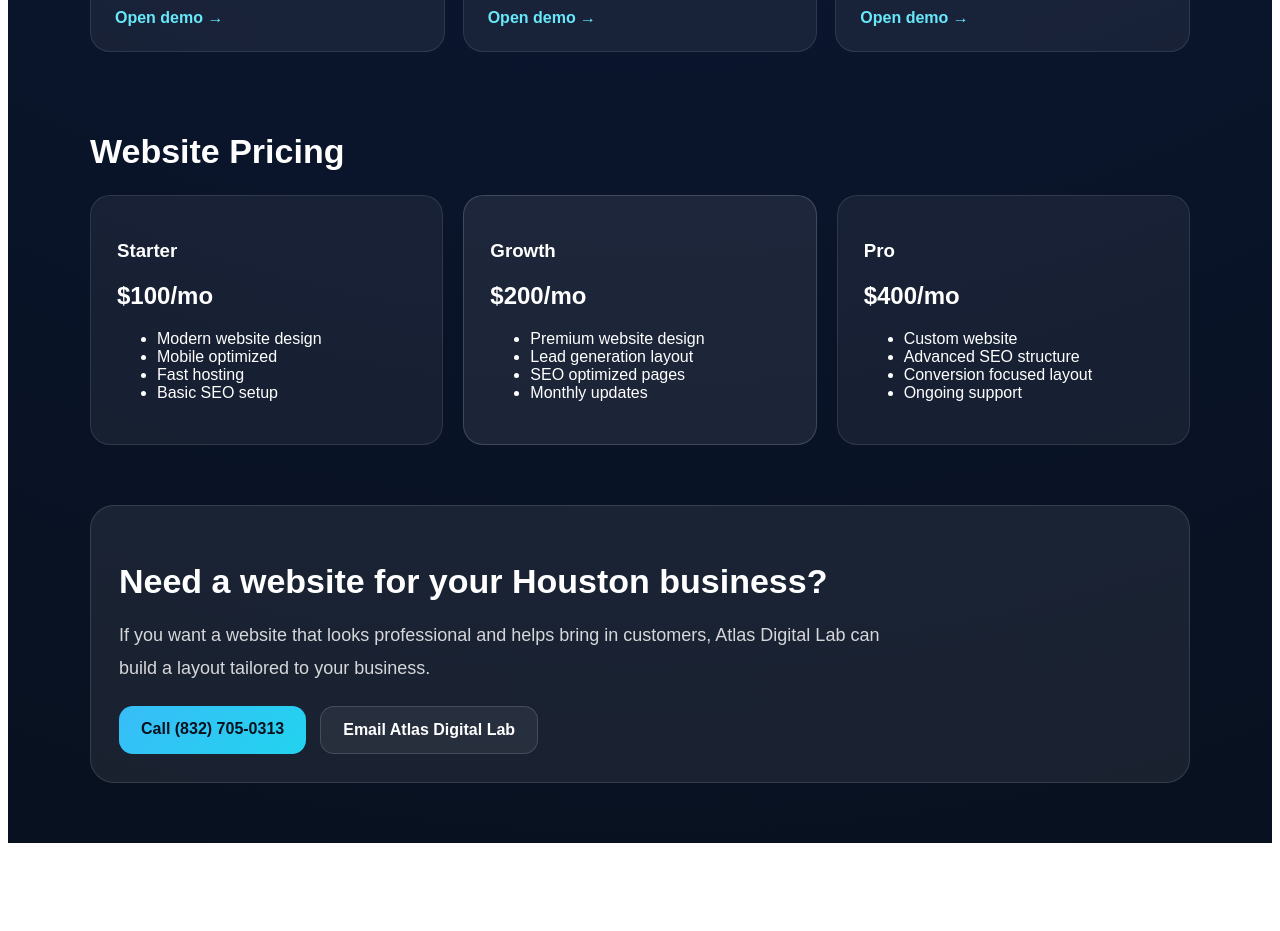
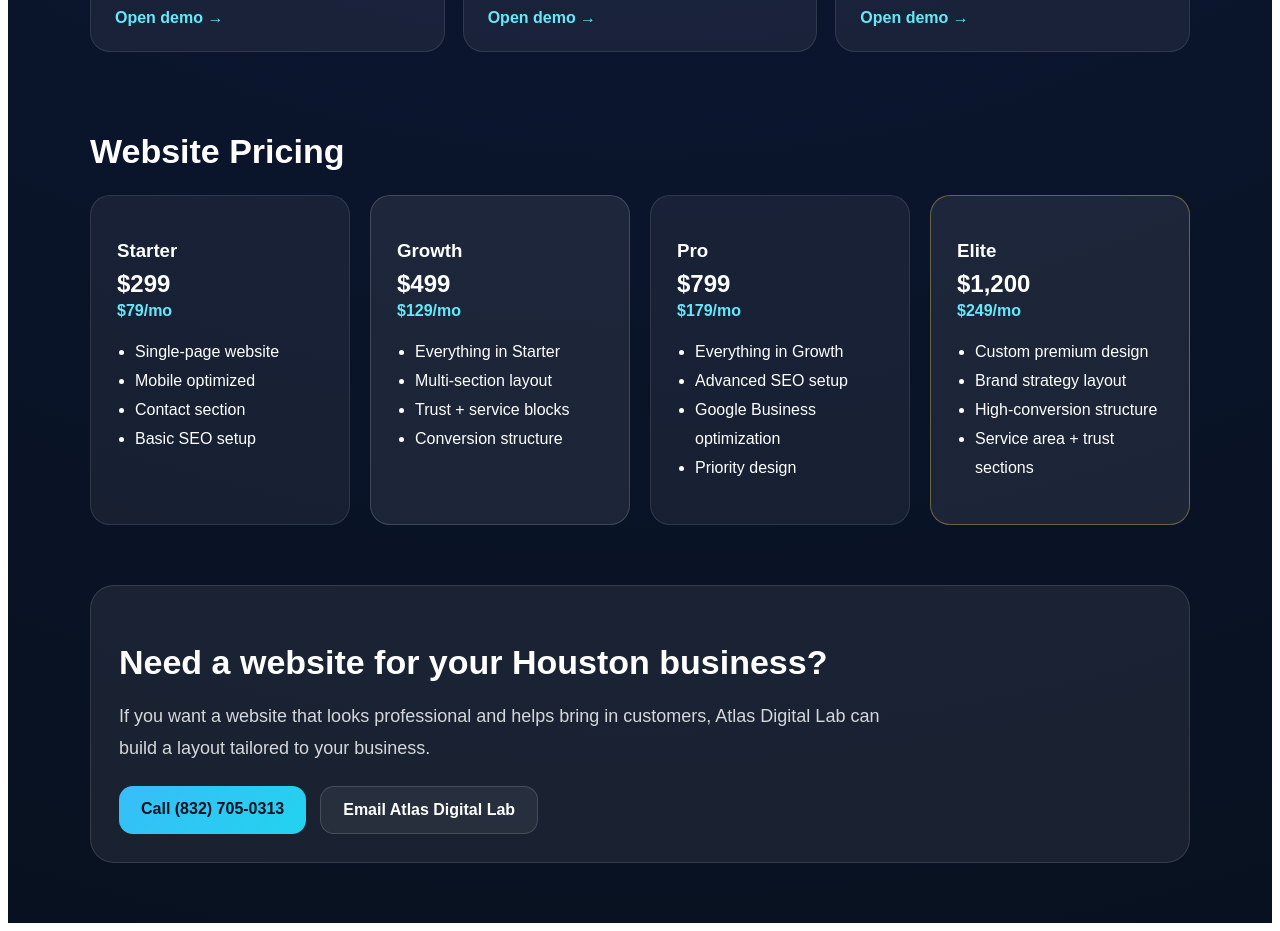
Before and after one commit to Paul4240/atlas-digital-lab, a Next.js app: page /houston-web-design in a window 1280 px wide. Shown: the part 1080-2011 px from the top of the page. Before the commit the page ends 1931 px from the top, so only its background shows below. Built offline with nearby package versions, Linux system fonts and the light colour scheme.

Commit message:
fix houston pricing

```diff
--- a/app/houston-web-design/page.tsx
+++ b/app/houston-web-design/page.tsx
@@ -207,9 +207,7 @@
           </div>
         </section>
 
-        {/* PRICING SECTION */}
-
-        <section style={{ marginTop: "80px" }}>
+        <section style={{ marginTop: "80px", marginBottom: "60px" }}>
           <h2 style={{ fontSize: "34px", marginBottom: "24px" }}>
             Website Pricing
           </h2>
@@ -217,7 +215,7 @@
           <div
             style={{
               display: "grid",
-              gridTemplateColumns: "repeat(auto-fit, minmax(260px, 1fr))",
+              gridTemplateColumns: "repeat(auto-fit, minmax(240px, 1fr))",
               gap: "20px",
             }}
           >
@@ -229,13 +227,15 @@
                 border: "1px solid rgba(255,255,255,0.1)",
               }}
             >
-              <h3>Starter</h3>
-              <h2>$100/mo</h2>
-
-              <ul>
-                <li>Modern website design</li>
+              <h3 style={{ marginBottom: "8px" }}>Starter</h3>
+              <h2 style={{ margin: "0 0 4px 0" }}>$299</h2>
+              <p style={{ margin: "0 0 18px 0", color: "#67e8f9", fontWeight: 700 }}>
+                $79/mo
+              </p>
+              <ul style={{ lineHeight: 1.8, paddingLeft: "18px" }}>
+                <li>Single-page website</li>
                 <li>Mobile optimized</li>
-                <li>Fast hosting</li>
+                <li>Contact section</li>
                 <li>Basic SEO setup</li>
               </ul>
             </div>
@@ -248,14 +248,16 @@
                 border: "1px solid rgba(255,255,255,0.16)",
               }}
             >
-              <h3>Growth</h3>
-              <h2>$200/mo</h2>
-
-              <ul>
-                <li>Premium website design</li>
-                <li>Lead generation layout</li>
-                <li>SEO optimized pages</li>
-                <li>Monthly updates</li>
+              <h3 style={{ marginBottom: "8px" }}>Growth</h3>
+              <h2 style={{ margin: "0 0 4px 0" }}>$499</h2>
+              <p style={{ margin: "0 0 18px 0", color: "#67e8f9", fontWeight: 700 }}>
+                $129/mo
+              </p>
+              <ul style={{ lineHeight: 1.8, paddingLeft: "18px" }}>
+                <li>Everything in Starter</li>
+                <li>Multi-section layout</li>
+                <li>Trust + service blocks</li>
+                <li>Conversion structure</li>
               </ul>
             </div>
 
@@ -267,14 +269,37 @@
                 border: "1px solid rgba(255,255,255,0.1)",
               }}
             >
-              <h3>Pro</h3>
-              <h2>$400/mo</h2>
+              <h3 style={{ marginBottom: "8px" }}>Pro</h3>
+              <h2 style={{ margin: "0 0 4px 0" }}>$799</h2>
+              <p style={{ margin: "0 0 18px 0", color: "#67e8f9", fontWeight: 700 }}>
+                $179/mo
+              </p>
+              <ul style={{ lineHeight: 1.8, paddingLeft: "18px" }}>
+                <li>Everything in Growth</li>
+                <li>Advanced SEO setup</li>
+                <li>Google Business optimization</li>
+                <li>Priority design</li>
+              </ul>
+            </div>
 
-              <ul>
-                <li>Custom website</li>
-                <li>Advanced SEO structure</li>
-                <li>Conversion focused layout</li>
-                <li>Ongoing support</li>
+            <div
+              style={{
+                padding: "26px",
+                borderRadius: "20px",
+                background: "rgba(255,255,255,0.08)",
+                border: "1px solid rgba(255,215,100,0.35)",
+              }}
+            >
+              <h3 style={{ marginBottom: "8px" }}>Elite</h3>
+              <h2 style={{ margin: "0 0 4px 0" }}>$1,200</h2>
+              <p style={{ margin: "0 0 18px 0", color: "#67e8f9", fontWeight: 700 }}>
+                $249/mo
+              </p>
+              <ul style={{ lineHeight: 1.8, paddingLeft: "18px" }}>
+                <li>Custom premium design</li>
+                <li>Brand strategy layout</li>
+                <li>High-conversion structure</li>
+                <li>Service area + trust sections</li>
               </ul>
             </div>
           </div>
```
